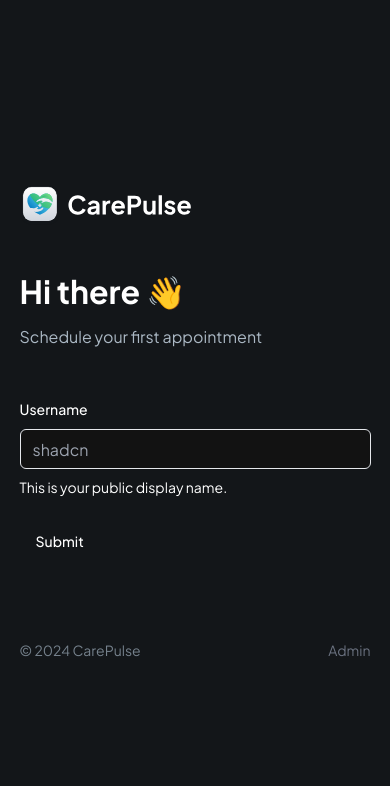
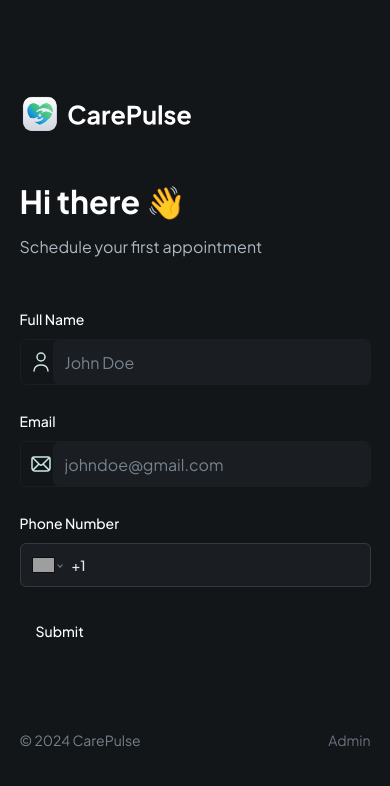
Before and after one commit to Demilade01/careplus, a Next.js app: page / in a window 390 px wide. Shown: the top 786 px of the page. Built offline with nearby package versions, Linux system fonts and the light colour scheme; grey boxes are pictures that could not be loaded.

Commit message:
implement phone input && email

```diff
--- a/app/globals.css
+++ b/app/globals.css
@@ -268,7 +268,7 @@
 
   /* =====  REACT PHONE NUMBER INPUT OVERRIDES */
   .input-phone {
-    @apply mt-2 h-11 rounded-md px-3 text-sm border bg-dark-400 placeholder:text-dark-600 border-dark-500 !important;
+    @apply mt-2 h-11 rounded-md px-3 text-sm border bg-dark-400 placeholder:text-white border-dark-500 !important;
   }
 
   /* =====  REACT DATE PICKER OVERRIDES */
--- a/app/layout.tsx
+++ b/app/layout.tsx
@@ -22,7 +22,7 @@
   children: React.ReactNode;
 }>) {
   return (
-    <html lang="en">
+    <html lang="en" suppressHydrationWarning>
       <body className={cn('min-h-screen bg-dark-300 font-sans antialiased', fontSans.variable)}>
         <ThemeProvider attribute="class" defaultTheme="dark">
           {children}
--- /dev/null
+++ b/components/CustomFormField.tsx
@@ -0,0 +1,115 @@
+"use client"
+
+import React from 'react'
+import {
+  Form,
+  FormControl,
+  FormDescription,
+  FormField,
+  FormItem,
+  FormLabel,
+  FormMessage,
+} from "@/components/ui/form"
+import { Input } from "@/components/ui/input"
+import { Control } from 'react-hook-form'
+import { FormFieldType } from './form/PatientForm'
+import Image from 'next/image'
+import 'react-phone-number-input/style.css'
+import PhoneInput from 'react-phone-number-input'
+
+interface CustomProps {
+  control: Control<any>,
+  fieldType: FormFieldType,
+  name: string,
+  label?: string,
+  placeholder?: string,
+  iconSrc?: string,
+  iconAlt?: string,
+  disabled?: boolean,
+  dateFormat?: string,
+  showTimeSelect?: boolean,
+  children?: React.ReactNode,
+  renderSkeleton?: (field: any) => React.ReactNode,
+}
+
+const RenderField = ({ field, props }: {field: any; props: CustomProps}) => {
+  const { fieldType, iconSrc, iconAlt, placeholder, dateFormat, showTimeSelect } = props
+
+  switch (fieldType) {
+    case FormFieldType.INPUT:
+      return(
+        <div className='flex rounded-md border border-dark-400'>
+          {iconSrc && (
+            <Image
+            src={iconSrc}
+              alt={iconAlt || 'icon'}
+              width={24}
+              height={24}
+              className='ml-2'
+              />
+          )}
+
+          <FormControl>
+            <Input
+              placeholder={placeholder}
+              {...field}
+              className='shad-input border-0 text-white'
+              />
+          </FormControl>
+        </div>
+      )
+    case FormFieldType.PHONE_INPUT:
+      return (
+        <FormControl>
+          <PhoneInput
+            defaultCountry='US'
+            placeholder={placeholder}
+            international
+            withCountryCallingCode
+            value={field.value}
+            onChange={field.onChange}
+            className='input-phone text-[#E8E9E9] bg-dark-500'
+          />
+        </FormControl>
+      )
+    default:
+      break;
+  }
+}
+
+const CustomFormField = ( props: CustomProps) => {
+  const {
+    control,
+    fieldType,
+    name,
+    label,
+    placeholder,
+    iconSrc,
+    iconAlt,
+    disabled,
+    dateFormat,
+    showTimeSelect,
+    children,
+    renderSkeleton,
+  } = props
+
+  return (
+    <FormField
+      control={control}
+      name={name}
+      render={({ field }) => (
+        <FormItem className='flex-1'>
+          {fieldType !== FormFieldType.CHECKBOX && label && (
+            <FormLabel className='text-white'>{label}</FormLabel>
+          )}
+
+          <RenderField field={field} props={props}/>
+
+          <FormMessage className='shad-error' />
+        </FormItem>
+      )}
+    />
+  )
+}
+
+export default CustomFormField
--- a/components/form/PatientForm.tsx
+++ b/components/form/PatientForm.tsx
@@ -4,16 +4,18 @@
 import { useForm } from "react-hook-form"
 import { z } from "zod"
 import { Button } from "@/components/ui/button"
-import {
-  Form,
-  FormControl,
-  FormDescription,
-  FormField,
-  FormItem,
-  FormLabel,
-  FormMessage,
-} from "@/components/ui/form"
-import { Input } from "@/components/ui/input"
+import { Form } from "@/components/ui/form"
+import CustomFormField from "../CustomFormField"
+
+export enum FormFieldType {
+  INPUT = 'input',
+  TEXTAREA = 'textarea',
+  PHONE_INPUT = 'phoneinput',
+  CHECKBOX = 'checkbox',
+  DATE_PICKER = 'datepicker',
+  SELECT = 'select',
+  SKELETON = 'skeleton',
+}
 
 const formSchema = z.object({
   username: z.string().min(2).max(50),
@@ -38,23 +40,36 @@
           <h1 className="header text-white">Hi there 👋</h1>
           <p className="text-dark-700">Schedule your first appointment </p>
         </section>
-        <FormField
+        <CustomFormField
+          fieldType={FormFieldType.INPUT}
           control={form.control}
-          name="username"
-          render={({ field }) => (
-            <FormItem>
-              <FormLabel>Username</FormLabel>
-              <FormControl>
-                <Input placeholder="shadcn" {...field} />
-              </FormControl>
-              <FormDescription>
-                This is your public display name.
-              </FormDescription>
-              <FormMessage />
-            </FormItem>
-          )}
+          name="name"
+          label="Full Name"
+          placeholder="John Doe"
+          iconSrc="/assets/icons/user.svg"
+          iconAlt="user icon"
         />
-        <Button type="submit">Submit</Button>
+
+        <CustomFormField
+          fieldType={FormFieldType.INPUT}
+          control={form.control}
+          name="email"
+          label="Email"
+          placeholder="johndoe@gmail.com"
+          iconSrc="/assets/icons/email.svg"
+          iconAlt="email"
+        />
+
+        <CustomFormField
+          fieldType={FormFieldType.PHONE_INPUT}
+          control={form.control}
+          name="PHONE"
+          label="Phone Number"
+          placeholder="(555) 103 4471"
+          iconSrc="/assets/icons/email.svg"
+          iconAlt="email"
+        />
+        <Button type="submit" className="text-white">Submit</Button>
       </form>
     </Form>
   )
--- a/package.json
+++ b/package.json
@@ -20,6 +20,7 @@
     "react": "^18",
     "react-dom": "^18",
     "react-hook-form": "^7.54.2",
+    "react-phone-number-input": "^3.4.11",
     "tailwind-merge": "^2.6.0",
     "tailwindcss-animate": "^1.0.7",
     "zod": "^3.24.1"
```
Also changed, not shown: 1 other file (tests, documents, lock files or other folders).
